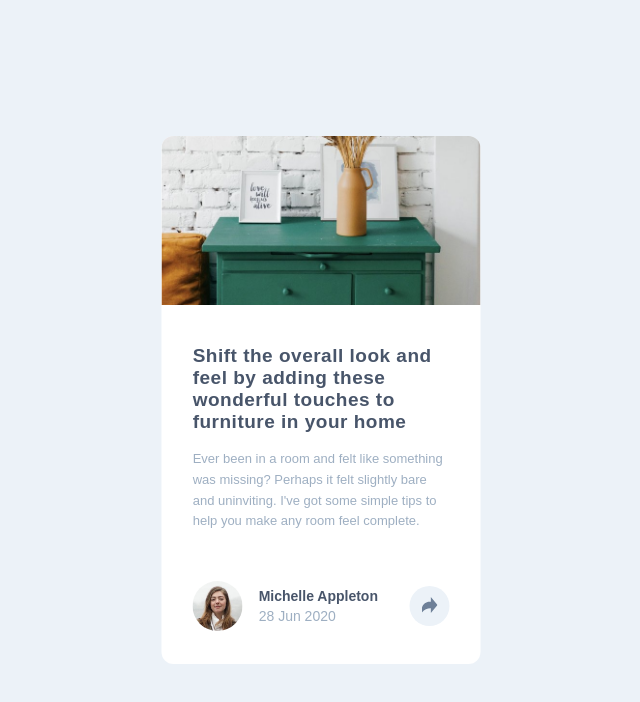
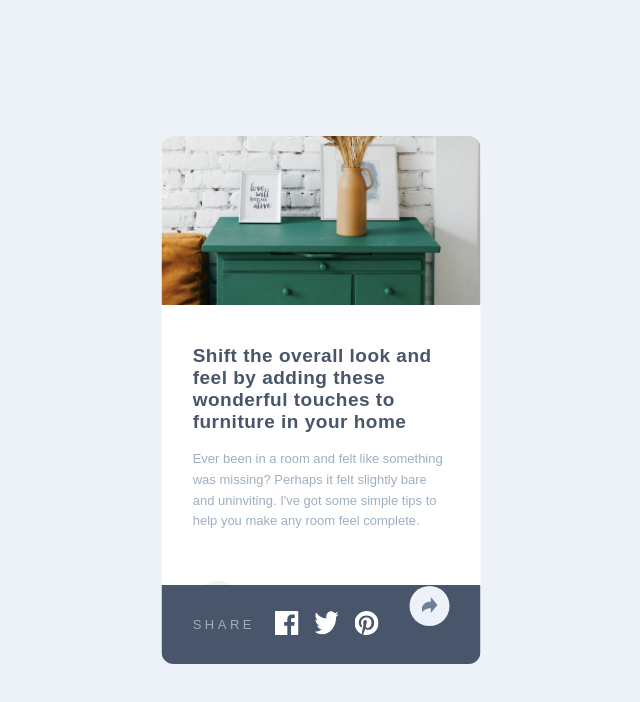
Before and after one commit to andrewpatasik/article-preview-component-master, a plain HTML site: page index.html in a window 1280 px wide. Both pictures are taken after a click on the button 748 px from the left and 606 px from the top of the page. Shown: the whole page, without its empty margins (319-959 px from the left). Drawn offline with Linux system fonts and the light colour scheme; a web font is replaced by a local one.

Commit message:
working on share component

```diff
--- /dev/null
+++ b/helper.js
@@ -0,0 +1,74 @@
+// helper
+
+export const elementFactory = () => {
+  const generateElement = (elName, elAttributes, elClasses) => {
+    let element = document.createElement(elName);
+
+    if (elAttributes) {
+      for (let attributeName in elAttributes) {
+        element.setAttribute(attributeName, elAttributes[attributeName]);
+      }
+    }
+
+    if (elClasses) {
+      for (let className of elClasses) {
+        element.classList.add(className);
+      }
+    }
+
+    return element;
+  };
+
+  return { generateElement };
+};
+
+// generate Element
+
+export const generateShareComponent = () => {
+  const element = elementFactory();
+  const icons = ["facebook", "twitter", "pinterest"];
+
+  const shareContainerElement = element.generateElement(
+    "div",
+    {
+      id: "card__article__detail__share__content",
+    },
+    ["absolute", "bg-verydarkgrayishblue", "flex", "items-center", "hidden", "animate-smooth"]
+  );
+
+  const shareArticleParagraphElement = element.generateElement(
+    "p",
+    {
+      id: "card__article__detail__share__label",
+    },
+    ["spacing-loose"]
+  );
+    shareArticleParagraphElement.textContent = "share".toUpperCase();
+
+  const shareArticleListContainerElement = element.generateElement(
+    "ul",
+    {
+      id: "card__article__detail__share__link__list",
+    },
+    ["flex"]
+  );
+
+  for (let index = 0; index < icons.length; index++) {
+    const shareArticleListElement = element.generateElement("li");
+    const shareArticleListImageElement = element.generateElement("img", {
+      src: `./images/icon-${icons[index]}.svg`
+    }, [
+      "share-icon",
+    ]);
+
+    shareArticleListElement.appendChild(shareArticleListImageElement);
+    shareArticleListContainerElement.append(shareArticleListElement);
+  }
+
+  shareContainerElement.append(
+    shareArticleParagraphElement,
+    shareArticleListContainerElement
+  );
+
+  return shareContainerElement;
+};
--- a/index.html
+++ b/index.html
@@ -17,14 +17,14 @@
         <p class="line-narrow">Ever been in a room and felt like something was missing? Perhaps it felt slightly bare and uninviting.
           I've got some simple tips to help you make any room feel complete.
         </p>
-        <div id="card__article__detail" class="relative container flex flex-center">
-          <img id="card__article__detail__author" src="./images/avatar-michelle.jpg" class="rounded-full" />
-          <div id="card__article__detail__namedate" class="container flex flex-col justify-center">
+        <div id="card__article__detail" class="container flex flex-center">
+          <img id="card__article__detail__author" src="./images/avatar-michelle.jpg" class="rounded-full z-index-behind" />
+          <div id="card__article__detail__namedate" class="container flex flex-col justify-center z-index-behind">
             <p class="font-bold text-verydarkgrayishblue">Michelle Appleton</p>
             <p>28 Jun 2020</p>
           </div>
           <div id="card__article__detail__share">
-            <button id="card__article__detail__share__button" class="rounded-full">
+            <button id="card__article__detail__share__button" class="rounded-full animate-smooth">
               <img src="./images/icon-share.svg" />
             </button>
           </div>
@@ -32,5 +32,7 @@
       </section>
     </main>
   </div>
+  <script type="module" src="index.js"></script>
+  <script type="module" src="helper.js"></script>
 </body>
 </html>
--- a/index.js
+++ b/index.js
@@ -0,0 +1,22 @@
+import { elementFactory, generateShareComponent } from "./helper.js";
+
+window.addEventListener("DOMContentLoaded", () => {
+  const cardArticleDetailElement = document.getElementById(
+    "card__article__detail"
+  );
+  const cardArticleShareButtonElement = document.getElementById(
+    "card__article__detail__share__button"
+  );
+
+  const shareComponent = generateShareComponent();
+
+  cardArticleDetailElement.append(shareComponent);
+
+  // event handler
+
+  cardArticleShareButtonElement.addEventListener("click", (evt) => {
+    evt.preventDefault();
+
+    shareComponent.classList.toggle("hidden");
+  })
+});
--- a/style.css
+++ b/style.css
@@ -52,6 +52,10 @@ body {
   width: 100vw;
   height: 100vh;
   background-color: var(--lightgrayishblue);
+}
+
+ul {
+  list-style: none;
 }
 
 button {
@@ -119,9 +123,31 @@ button {
   background-color: var(--lightgrayishblue);
 }
 
+#card__article__detail__share__button:hover {
+  cursor: pointer;
+}
+
 #card__article__detail__share__button > img {
   width: 16px;
   height: 16px;
+}
+
+#card__article__detail__share__content {
+  width: 100%;
+  height: 15%;
+  bottom: 0;
+  padding: 0 1.95rem;
+  z-index: -1;
+}
+
+#card__article__detail__share__link__list {
+  margin-left: 1.2rem;
+  column-gap: 1rem;
+}
+
+.share-icon {
+  width: 24px;
+  height: 24px;
 }
 
 /* utilities */
@@ -148,6 +174,10 @@ button {
   justify-content: center;
 }
 
+.items-center {
+  align-items: center;
+}
+
 .relative {
   position: relative;
 }
@@ -166,6 +196,10 @@ button {
   letter-spacing: 0.5px;
 }
 
+.spacing-loose {
+  letter-spacing: 3.5px;
+}
+
 .line-narrow {
   line-height: 1.3rem;
 }
@@ -182,6 +216,10 @@ button {
   color: var(--grayishblue);
 }
 
+.bg-grayishblue {
+  background-color: var(--grayishblue);
+}
+
 .bg-verydarkgrayishblue {
   background-color: var(--verydarkgrayishblue);
 }
@@ -194,6 +232,19 @@ button {
   border-radius: 100%;
 }
 
+.z-index-behind {
+  z-index: -1;
+}
+
+.animate-smooth {
+  transition: transform 0.5s;
+}
+
+.hidden {
+  transform: translate(0, 110%);
+  transition: transform 0.5s;
+}
+
 /* responsive screen */
 
 @media (min-width: 1440px) {
```
